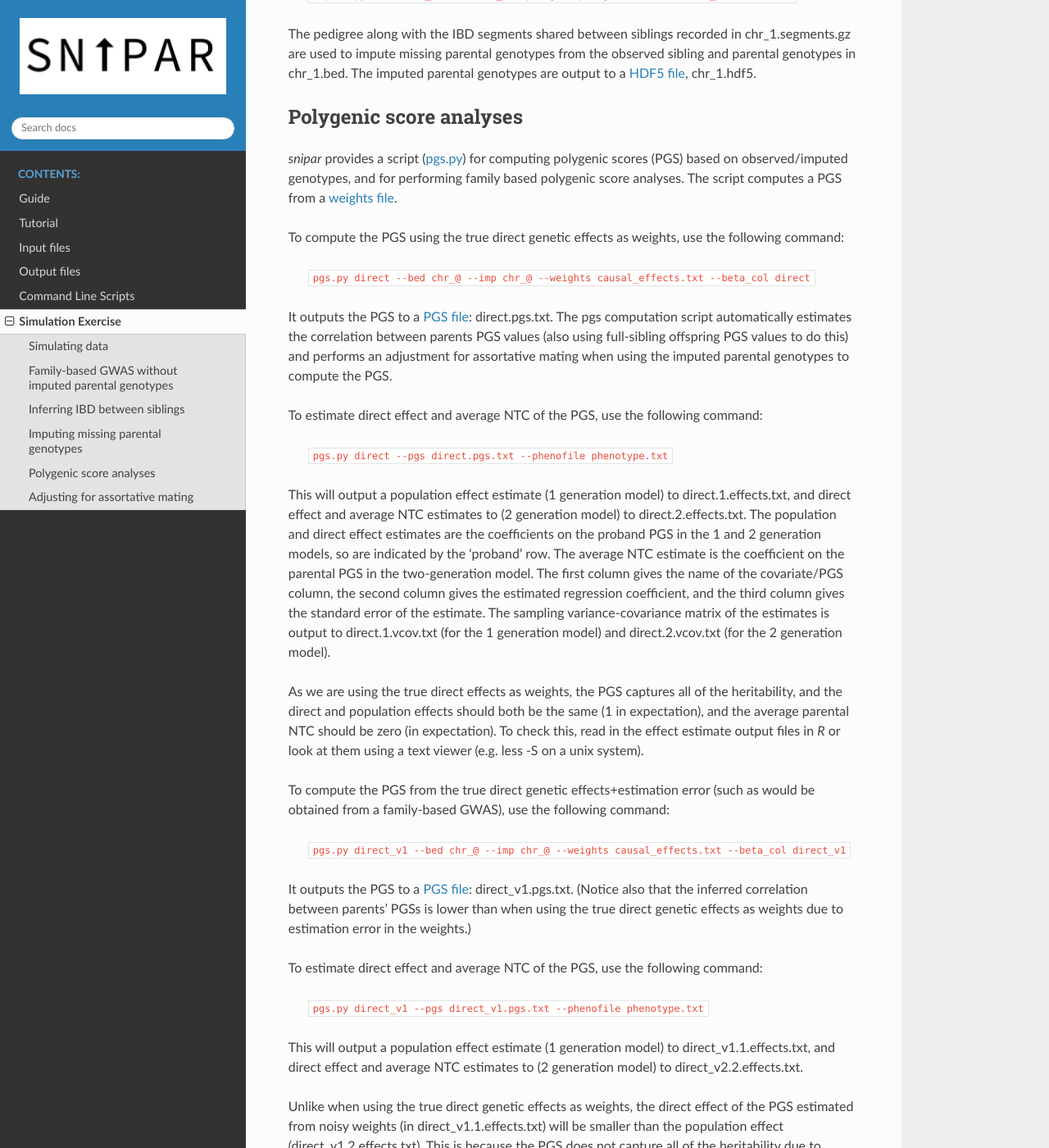
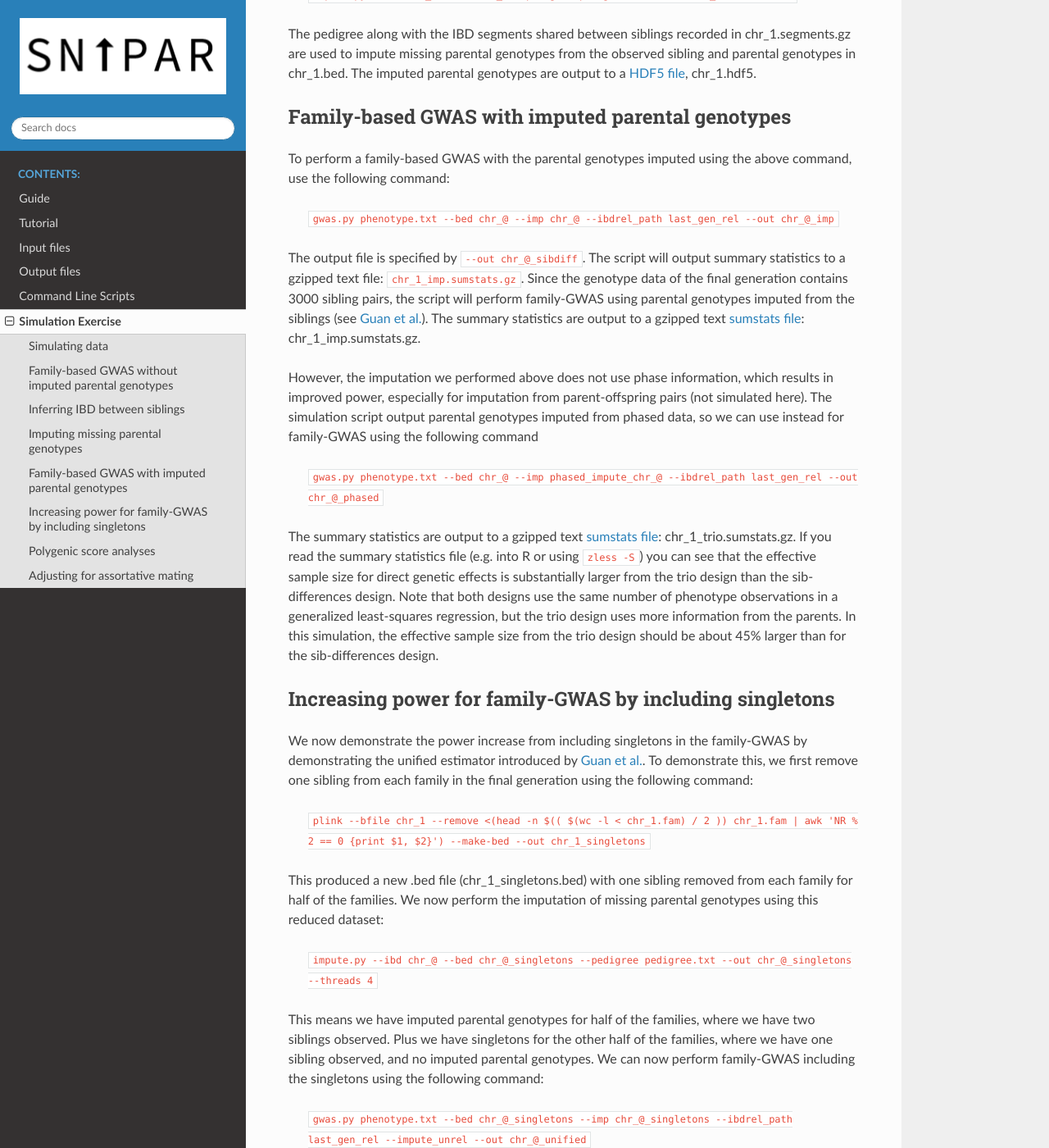
Before and after one commit to AlexTISYoung/snipar, a Sphinx documentation site: the page built from docs/simulation.rst, in a window 1280 px wide and 1400 px high, scrolled down 2701 px. Shown: the whole window at 82% size. Built offline with Sphinx 7.4.7 and the Read the Docs theme 3.1.0, drawn with Linux system fonts in a browser that asks for light colours; some of the changed text lies outside the part shown.

Commit message:
add unified estimator to simulation exercise

```diff
--- a/docs/simulation.rst
+++ b/docs/simulation.rst
@@ -100,6 +100,67 @@
 The pedigree along with the IBD segments shared between siblings recorded in chr_1.segments.gz are used to impute missing parental genotypes
 from the observed sibling and parental genotypes in chr_1.bed.
 The imputed parental genotypes are output to a :ref:`HDF5 file <imputed_file>`, chr_1.hdf5.
+
+Family-based GWAS with imputed parental genotypes
+-------------------------------------------------
+
+To perform a family-based GWAS with the parental genotypes imputed using the above command, use the following command:
+
+    ``gwas.py phenotype.txt --bed chr_@ --imp chr_@ --ibdrel_path last_gen_rel --out chr_@_imp``
+
+The output file is specified by ``--out chr_@_sibdiff``. The script will output summary statistics to a gzipped text file: ``chr_1_imp.sumstats.gz``.
+Since the genotype data of the final generation contains 3000 sibling pairs, the script will perform family-GWAS
+using parental genotypes imputed from the siblings (see `Guan et al. <https://www.nature.com/articles/s41588-025-02118-0>`_).
+The summary statistics are output to a gzipped text :ref:`sumstats file <sumstats_text>`: chr_1_imp.sumstats.gz.
+
+However, the imputation we performed above does not use phase information, which results in improved power, especially
+for imputation from parent-offspring pairs (not simulated here). The simulation script output parental genotypes
+imputed from phased data, so we can use instead for family-GWAS using the following command
+
+    ``gwas.py phenotype.txt --bed chr_@ --imp phased_impute_chr_@ --ibdrel_path last_gen_rel --out chr_@_phased``
+
+The summary statistics are output to a gzipped text :ref:`sumstats file <sumstats_text>`: chr_1_trio.sumstats.gz.
+If you read the summary statistics file (e.g. into R or using ``zless -S``) you can see that the effective sample size for
+direct genetic effects is substantially larger from the trio design than the sib-differences design.
+Note that both designs use the same number of phenotype observations in a generalized least-squares regression, but the trio design uses more information from the parents.
+In this simulation, the effective sample size from the trio design should be about 45% larger than for the sib-differences design.
+
+Increasing power for family-GWAS by including singletons
+--------------------------------------------------------
+
+We now demonstrate the power increase from including singletons in the family-GWAS
+by demonstrating the unified estimator introduced by `Guan et al. <https://www.nature.com/articles/s41588-025-02118-0>`_.
+To demonstrate this, we first remove one sibling from each family in the final generation using the following command:
+
+    ``plink --bfile chr_1 --remove <(head -n $(( $(wc -l < chr_1.fam) / 2 )) chr_1.fam | awk 'NR % 2 == 0 {print $1, $2}') --make-bed --out chr_1_singletons``
+
+This produced a new .bed file (chr_1_singletons.bed) with one sibling removed from each family for half of the families.
+We now perform the imputation of missing parental genotypes using this reduced dataset:
+
+    ``impute.py --ibd chr_@ --bed chr_@_singletons --pedigree pedigree.txt --out chr_@_singletons --threads 4``
+
+This means we have imputed parental genotypes for half of the families, where we have two siblings observed.
+Plus we have singletons for the other half of the families, where we have one sibling observed, and no imputed parental genotypes.
+We can now perform family-GWAS including the singletons using the following command:
+
+    ``gwas.py phenotype.txt --bed chr_@_singletons --imp chr_@_singletons --ibdrel_path last_gen_rel --impute_unrel --out chr_@_unified``
+
+The output should say
+
+    ``3000 individuals with imputed but no observed parental genotypes.``
+    ``1500 samples without imputed or observed parental genotypes will be included through linear imputation.``
+
+This shows we are using the 1500 samples without any imputed or observed parental genotypes (singletons) through linear imputation.
+The summary statistics are output to a gzipped text :ref:`sumstats file <sumstats_text>`: chr_1_unified.sumstats.gz.
+
+We can compare this to performing family-GWAS without including the 1500 singletons:
+
+    ``gwas.py phenotype.txt --bed chr_@_singletons --imp chr_@_singletons --ibdrel_path last_gen_rel --out chr_@_no_singletons``
+
+The median effective N for direct genetic effects should be about 18% higher from the analysis including singletons
+(chr_1_unified.sumstats.gz) than from the analysis excluding singletons (chr_1_no_singletons.sumstats.gz).
+The increase in effective sample size can reach up to 50% as the singleton sample size grows relative to the
+sample with observed parental genotypes or parental genotypes imputed from siblings and/or single parents.
 
 Polygenic score analyses
 ------------------------
```
